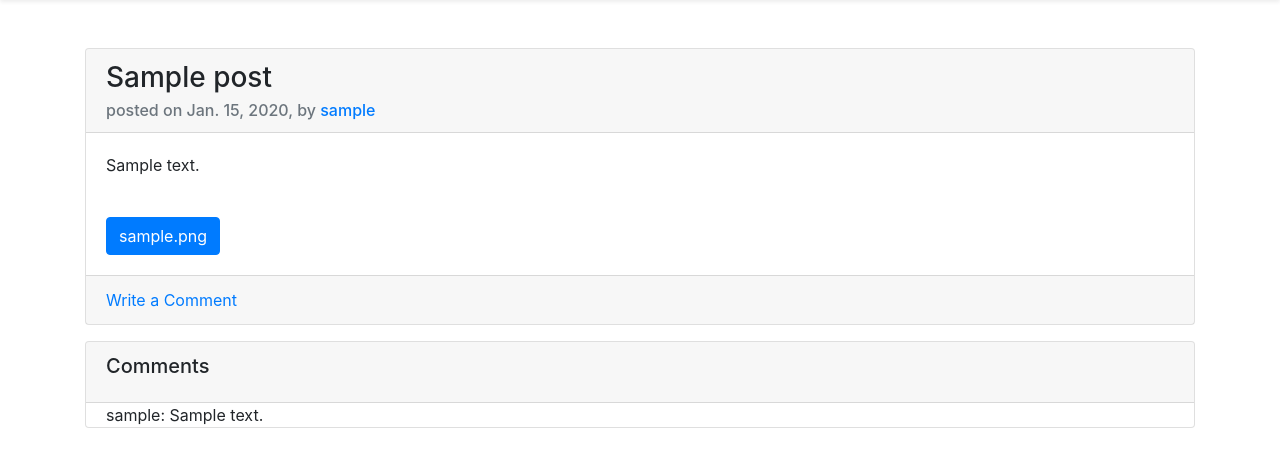
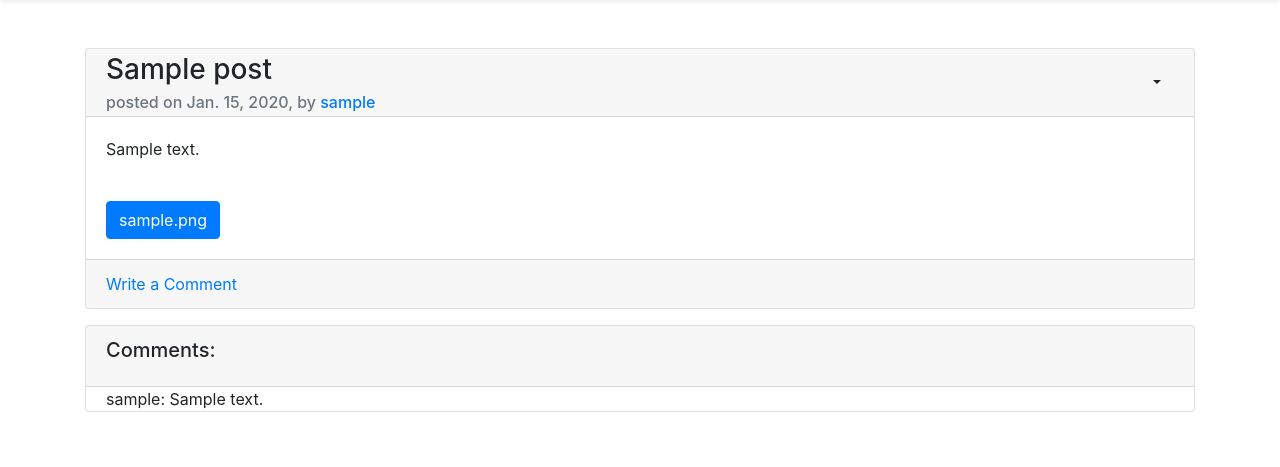
Before and after one commit to subskdka111/SNS_ADC10_partII, a Django app: page /posts/1 in a window 1280 px wide. Shown: the part 56-523 px from the top of the page. Run offline with Django 3.2, Linux system fonts and the light colour scheme; tables that the repository leaves empty hold one stand-in row (values such as "Sample post"); some libraries are stand-ins or nearby versions.

Commit message:
Changes in Update Post with Multiple files

```diff
--- a/SNS_Classroom/posts/templates/post.html
+++ b/SNS_Classroom/posts/templates/post.html
@@ -3,9 +3,20 @@
 {% block content %}
     <div class="container my-5">
         <div class="card">
-            <div class="card-header">
+            <div class="card-header py-1 d-flex justify-content-between align-items-center">
+                <div>
                     <h3 class="card-title">{{ post.postTitle }}</h3>
                     <h6 class="card-subtitle text-muted">posted on {{ post.createdDate }}, by <a href="#" class="card-link">{{ post.author }}</a></h6>
+                </div>
+                <div>
+                    <div class="dropdown">
+                        <button class="btn dropdown-toggle" type="button" id="postOption" data-toggle="dropdown"></button>
+                        <div class="dropdown-menu dropdown-menu-right">
+                            <a class="dropdown-item" href="/posts/delete/{{ post.id }}">Delete Post</a>
+                            <a class="dropdown-item" href="/posts/update/{{ post.id }}">Edit Post</a>
+                        </div>
+                    </div>
+                </div>
             </div>
             <div class="card-body">
                 <p>{{ post.postContent }}</p>
@@ -31,14 +42,12 @@
                     </div>
                 </form>
             </div>
-            <!-- {% for comment in comments %}
-                <div>{{comment.commentContent}} by {{comment.commenter}}</div>
-            {% endfor %} -->
         </div>
 
+        {% if comments %}
             <div class="card my-3">
                 <div class="card-header">
-                <h5 class="card-title">Comments</h5>
+                    <h5 class="card-title">Comments:</h5>
                 </div>
                 <div class="card-body py-0">
                     {% for comment in comments %}
@@ -46,6 +55,7 @@
                     {% endfor %}
                 </div>
             </div>
+        {% endif %}
 
     </div>
 {% endblock %}
--- a/SNS_Classroom/posts/templates/posts.html
+++ b/SNS_Classroom/posts/templates/posts.html
@@ -25,8 +25,8 @@
         <div class="card mt-4">
             <div class="card-header py-1 d-flex justify-content-between align-items-center">
                 <div>
-                    <h4 class="card-title">{{ post.author }}</h4>
-                    <h6 class="card-subtitle text-muted">{{ post.createdDate }}</h6>
+                    <h3 class="card-title"><a href="{{ post.id }}">{{ post.postTitle }}</a></h3>
+                    <h6 class="card-subtitle text-muted">posted on {{ post.createdDate }}, by <a href="#" class="card-link">{{ post.author }}</a></h6>
                 </div>
                 <div>
                     <div class="dropdown">
@@ -40,7 +40,6 @@
                 </div>
             </div>
             <div class="card-body py-3">
-                <h3 class="card-title"><a href="{{ post.id }}">{{ post.postTitle }}</a></h3>
                 <div class="card-text">
                     {{ post.postContent|truncatewords:50 }} <br>
 
--- a/SNS_Classroom/posts/views.py
+++ b/SNS_Classroom/posts/views.py
@@ -50,7 +50,11 @@ def create_post(request):
             fs = FileSystemStorage()
             for uploaded_file in uploaded_files:
                 get_postImage = fs.save(uploaded_file.name, uploaded_file)
-                postImg = PostFiles(post=postObj, file=get_postImage, originalFileName=uploaded_file)
+                postImg = PostFiles(
+                    post=postObj,
+                    file=get_postImage,
+                    originalFileName=uploaded_file
+                )
                 postImg.save()
     return redirect('/posts/')
 
@@ -72,6 +76,17 @@ def update_post(request, id):
         get_post_to_update.postTitle = request.POST['postTitle']
         get_post_to_update.postContent = request.POST['postContent']
         get_post_to_update.save()
+        uploaded_files = request.FILES.getlist('postFile')
+        if uploaded_files:
+            fs = FileSystemStorage()
+            for uploaded_file in uploaded_files:
+                get_postImage = fs.save(uploaded_file.name, uploaded_file)
+                postImg = PostFiles(
+                    post=get_post_to_update,
+                    file=get_postImage,
+                    originalFileName=uploaded_file
+                )
+                postImg.save()
     else:
         messages.error(request, "Not authenticated to edit this post")
     return redirect('/posts/')
```
Lines whose indentation alone changed are shown as unchanged.
